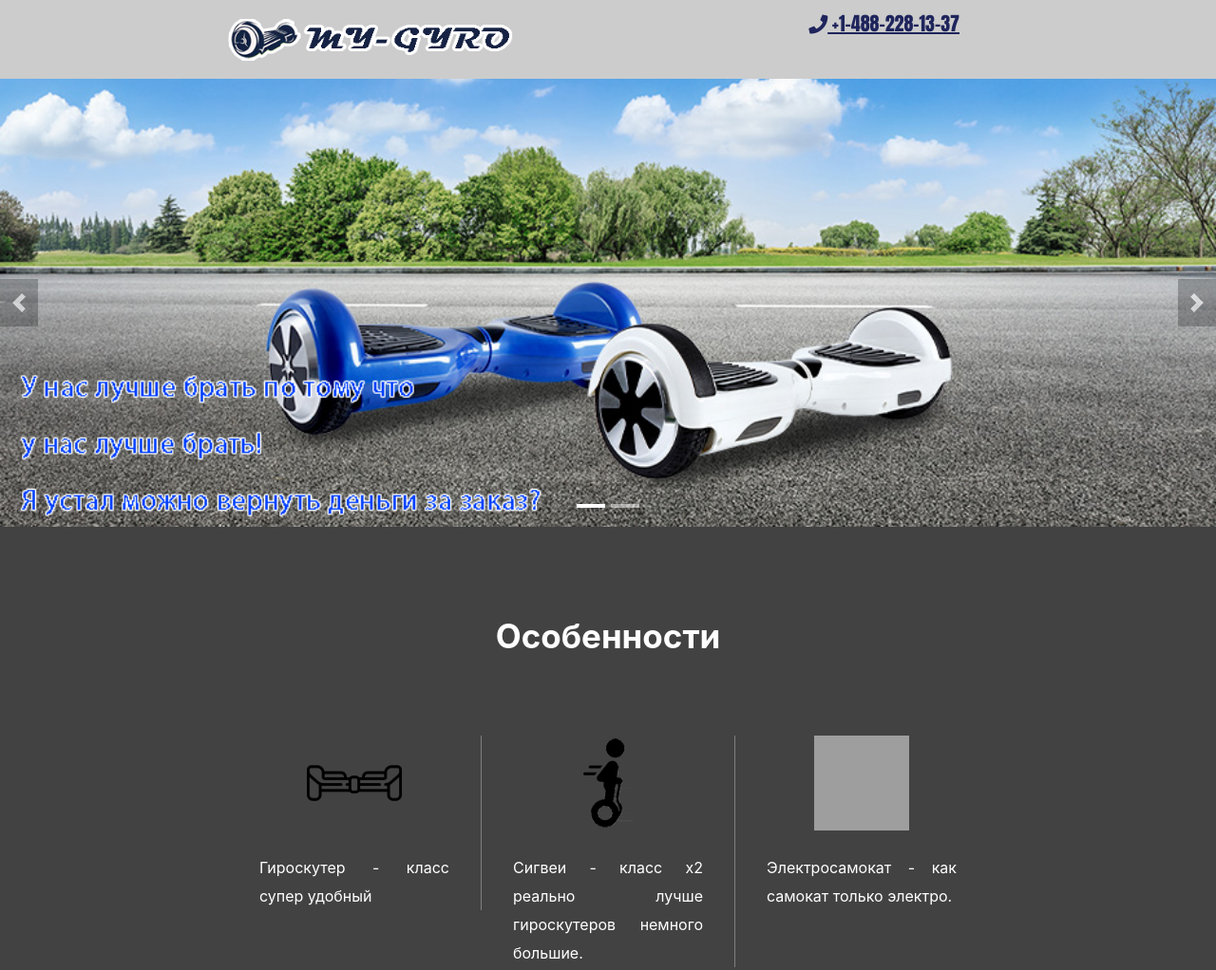
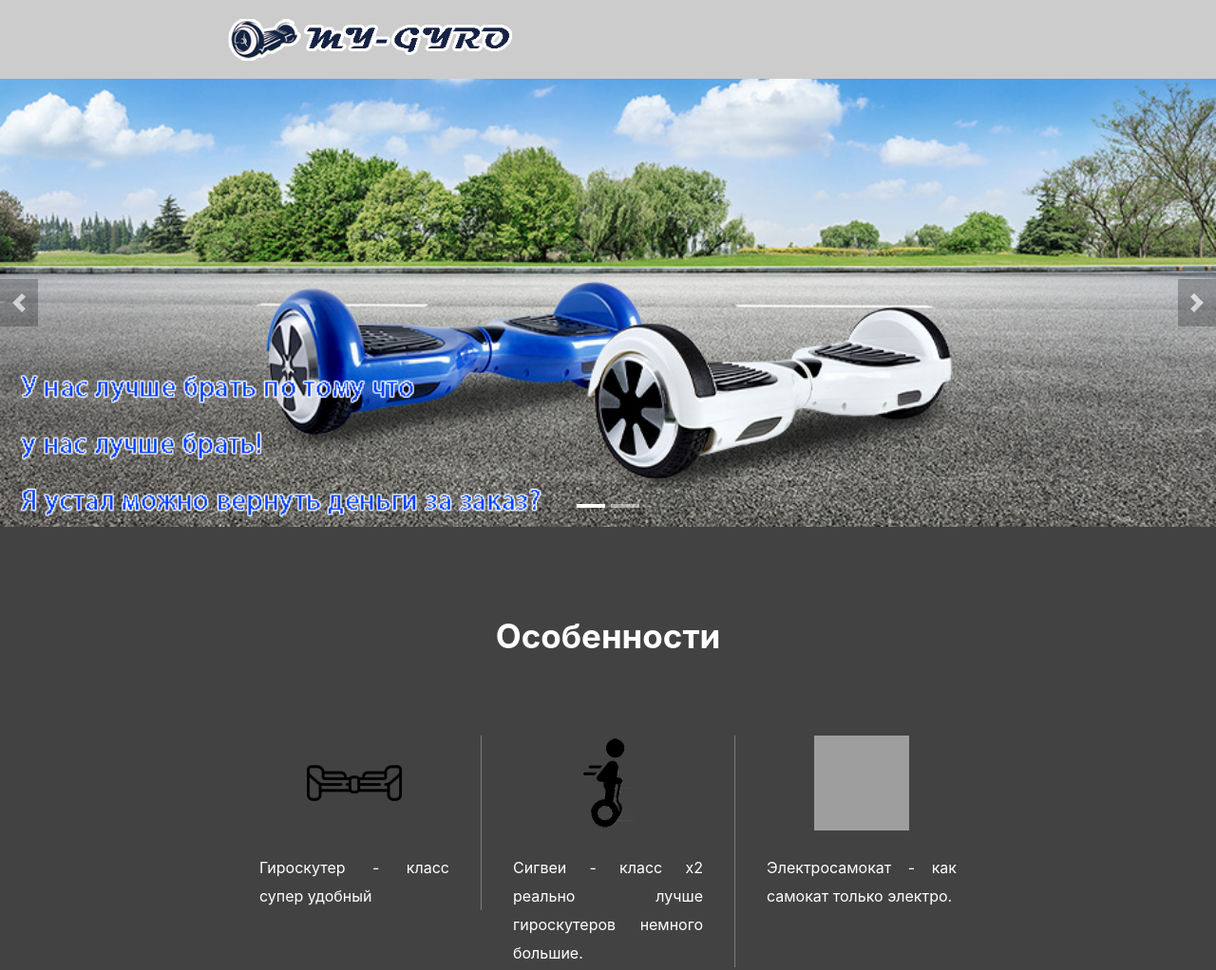
Before and after one commit to xzqu1t/sharaga1, a plain HTML site: page index.html in a window 1280 px wide. Shown: the top 1022 px of the page at 95% size. Drawn offline with nearby package versions, Linux system fonts and the light colour scheme; grey boxes are pictures that could not be loaded; a script that the page names is missing; files whose address does not match are found by name.

Commit message:
callback

```diff
--- a/assets/css/style.css
+++ b/assets/css/style.css
@@ -64,7 +64,7 @@ body {
 }
 
 .logo {
-	float: left;
+	float: center;
 	margin-top: 10px;
 }
 
--- a/index.html
+++ b/index.html
@@ -34,7 +34,6 @@
 			<div class="logo">
 				<img src="assets/images/logo.png" width="300px" height="44px;">
 			</div>
-			<a class="phone" href="tel:14882271337"> <i class="fas fa-phone"></i> +1-488-228-13-37</p></a>
 		</div>
 	</header>
 	<main>
@@ -269,5 +268,6 @@
 	});
 
 	</script>
+	<script charset="utf-8" type="text/javascript" src="https://callback-free.ru/api/js/form-builder.js" data-key="vKqBD-me"></script>
 </body>
 </html>
```
